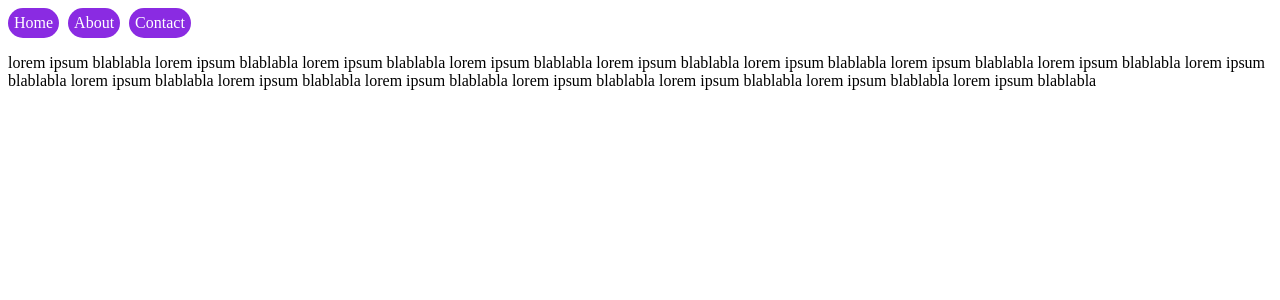
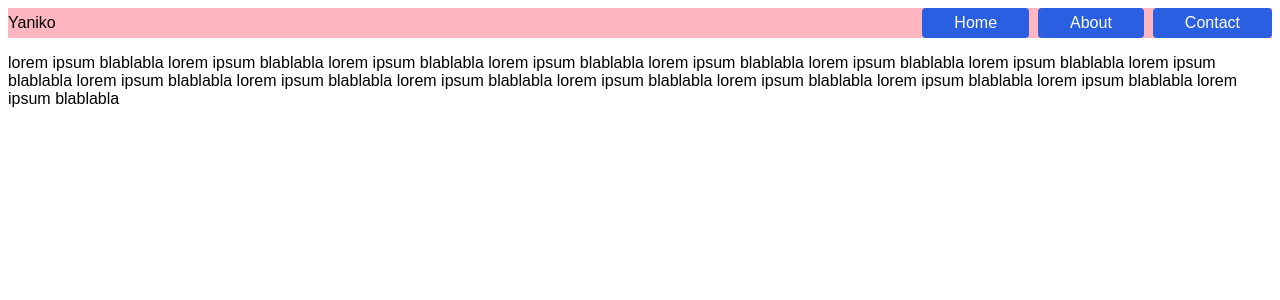
Before and after one commit to promosixniner/yanik.com, a Nuxt app: page / in a window 1280 px wide. Shown: the top 300 px of the page. Built offline with nearby package versions, Linux system fonts and the light colour scheme.

Commit message:
aligments of bar and buttons

```diff
--- a/components/title.vue
+++ b/components/title.vue
@@ -4,5 +4,6 @@
 <style>
 .titlecolor {
   color: blue;
+  text-align: center;
 }
 </style>
--- a/layouts/default.vue
+++ b/layouts/default.vue
@@ -1,23 +1,35 @@
 <template>
-  <div>
-    <div class="nav">
-      <NuxtLink class="link" :to="{ name: 'index' }">Home</NuxtLink>
-      <NuxtLink class="link" :to="{ name: 'about' }">About</NuxtLink>
-      <NuxtLink class="link" :to="{ name: 'contact' }">Contact</NuxtLink>
+  <div class="content">
+    <div class="bar">
+      <div class="brand">Yaniko</div>
+      <div class="nav">
+        <NuxtLink class="link" :to="{ name: 'index' }">Home</NuxtLink>
+        <NuxtLink class="link" :to="{ name: 'about' }">About</NuxtLink>
+        <NuxtLink class="link" :to="{ name: 'contact' }">Contact</NuxtLink>
+      </div>
     </div>
     <slot />
   </div>
 </template>
 <style scoped>
 .link {
-  background-color: blueviolet;
+  background-color: rgb(43, 95, 226);
   color: white;
-  padding: 6px;
-  border-radius: 24px;
+  padding: 6px 32px;
+  border-radius: 4px;
   text-decoration: none;
 }
 .nav {
   gap: 9px;
   display: flex;
 }
+.bar {
+  display: flex;
+  justify-content: space-between;
+  background-color: lightpink;
+  align-items: center;
+}
+.content {
+  font-family: Arial, Helvetica, sans-serif;
+}
 </style>
```
